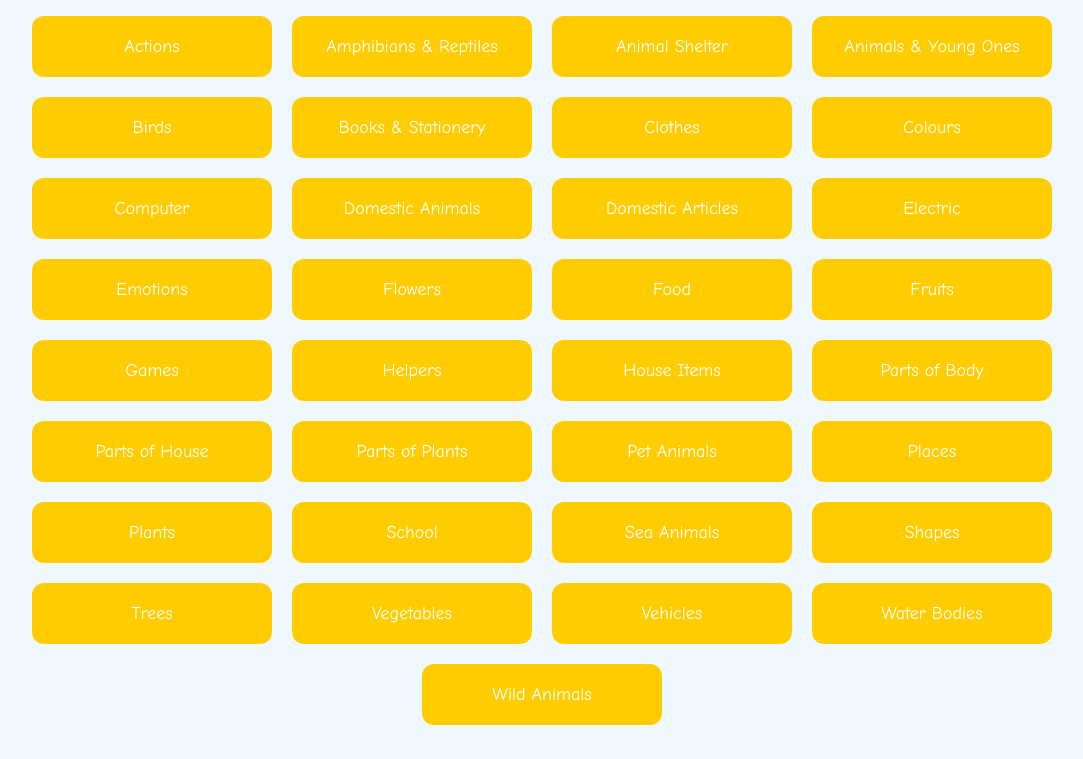
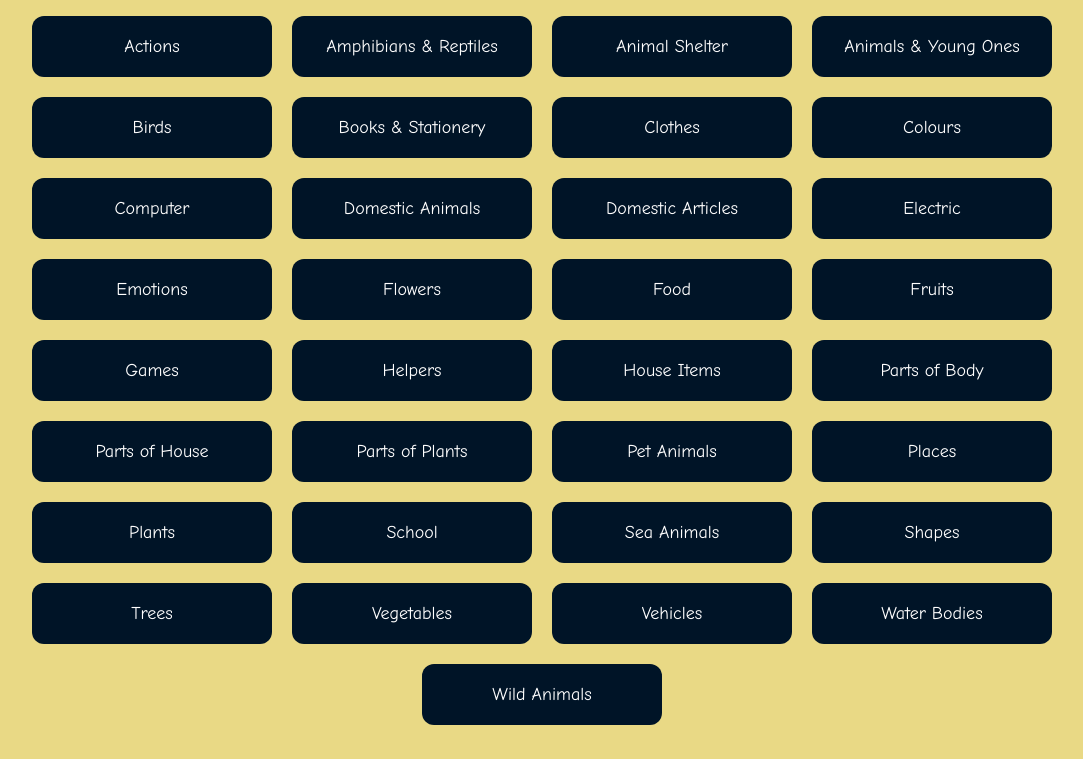
Before and after one commit to ModalaShale/EngQuiz, a plain HTML site: page EngQuiz/indexcolortest.html in a window 1280 px wide. Shown: the part 102-861 px from the top of the page, without its empty margins (98-1181 px from the left). Drawn offline with Linux system fonts and the light colour scheme; a script that the page names is missing.

Commit message:
update styles.css
trying colors

```diff
--- a/EngQuiz/styles.css
+++ b/EngQuiz/styles.css
@@ -1,6 +1,6 @@
 body {
     font-family: 'Comic Sans MS', cursive, sans-serif;
-    background-color: #f0f8ff;
+    background-color: #e9d985;
     text-align: center;
     padding: 20px;
 }
@@ -13,7 +13,7 @@ h1 {
     justify-content: center;
 }
 .button {
-    background-color: #ffcc00;
+    background-color: #001427;
     border: none;
     color: white;
     padding: 20px;
```
